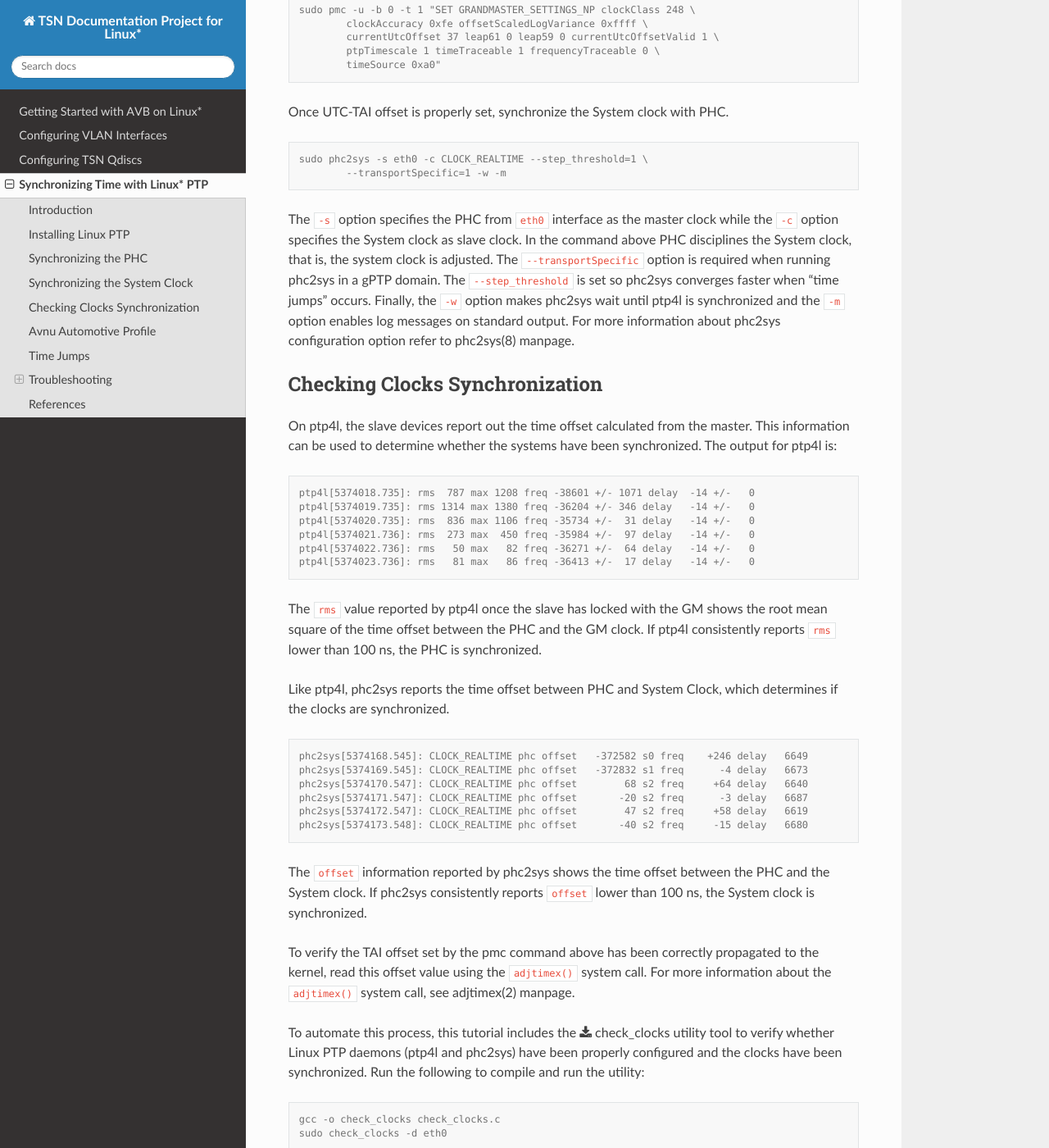
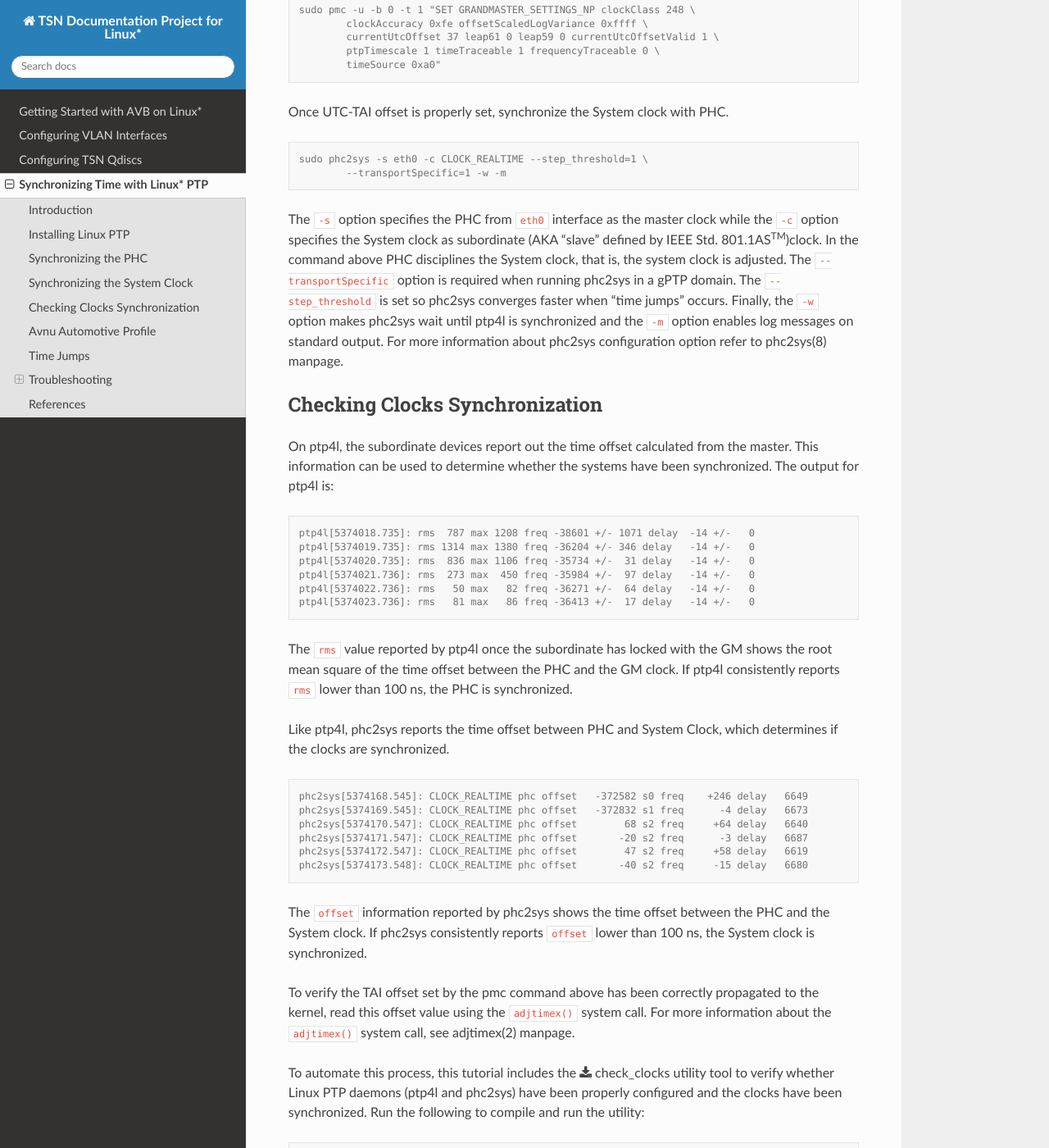
Before and after one commit to Avnu/tsn-doc, a Sphinx documentation site: the page built from source/timesync.rst, in a window 1280 px wide and 1400 px high, scrolled down 1832 px. Shown: the whole window at 82% size. Built offline with Sphinx 7.4.7 and the Read the Docs theme 2.0.0, drawn with Linux system fonts in a browser that asks for light colours; some of the changed text lies outside the part shown.

Commit message:
Use the term subordinate instead of slave
This is to replace all the term slave with subordinate for all documentation.
This is done to comply with Intel policy.

```diff
--- a/source/timesync.rst
+++ b/source/timesync.rst
@@ -102,7 +102,8 @@ Once UTC-TAI offset is properly set, synchronize the System clock with PHC.
                 --transportSpecific=1 -w -m
 
 The ``-s`` option specifies the PHC from ``eth0`` interface as the master clock
-while the ``-c`` option specifies the System clock as slave clock. In the
+while the ``-c`` option specifies the System clock as subordinate (AKA "slave"
+defined by IEEE Std. 801.1AS\ :sup:`TM`\ )clock. In the
 command above PHC disciplines the System clock, that is, the system clock is
 adjusted. The ``--transportSpecific`` option is required when running phc2sys
 in a gPTP domain. The ``--step_threshold`` is set so phc2sys converges faster
@@ -114,7 +115,7 @@ phc2sys(8) manpage.
 Checking Clocks Synchronization
 -------------------------------
 
-On ptp4l, the slave devices report out the time offset calculated from the
+On ptp4l, the subordinate devices report out the time offset calculated from the
 master. This information can be used to determine whether the systems have been
 synchronized. The output for ptp4l is:
 
@@ -127,7 +128,7 @@ synchronized. The output for ptp4l is:
         ptp4l[5374022.736]: rms   50 max   82 freq -36271 +/-  64 delay   -14 +/-   0
         ptp4l[5374023.736]: rms   81 max   86 freq -36413 +/-  17 delay   -14 +/-   0
 
-The ``rms`` value reported by ptp4l once the slave has locked with the GM shows
+The ``rms`` value reported by ptp4l once the subordinate has locked with the GM shows
 the root mean square of the time offset between the PHC and the GM clock. If
 ptp4l consistently reports ``rms`` lower than 100 ns, the PHC is synchronized.
 
@@ -176,7 +177,7 @@ Due to the static nature of the automotive network, AVnu has specified the
 <http://avnu.org/wp-content/uploads/2014/05/Automotive-Ethernet-AVB-Func-Interop-Spec-v1.5-Public.pdf>`_
 which does some optimizations to gPTP to improve startup time and reduce
 network load. The main difference from gPTP is that the BMCA is disabled so
-each device is statically assigned as master or slave.
+each device is statically assigned as master or subordinate.
 
 Linux PTP also supports the Automotive Profile. To run ptp4l in that mode, the
 command-line is the same as presented in :ref:`phc-sync-label` but with a
@@ -191,7 +192,7 @@ examples:
         sudo ptp4l -i eth0 -f configs/automotive-slave.cfg --step_threshold=1 -m
 
 Both these config files are available in the configs folder in Linux PTP
-source code. The slave devices should also configure the
+source code. The subordinate devices should also configure the
 ``servo_offset_threshold`` and ``servo_num_offset_values`` config options. More
 information about the config options is available in ptp4l(8) manpage.
 
```
